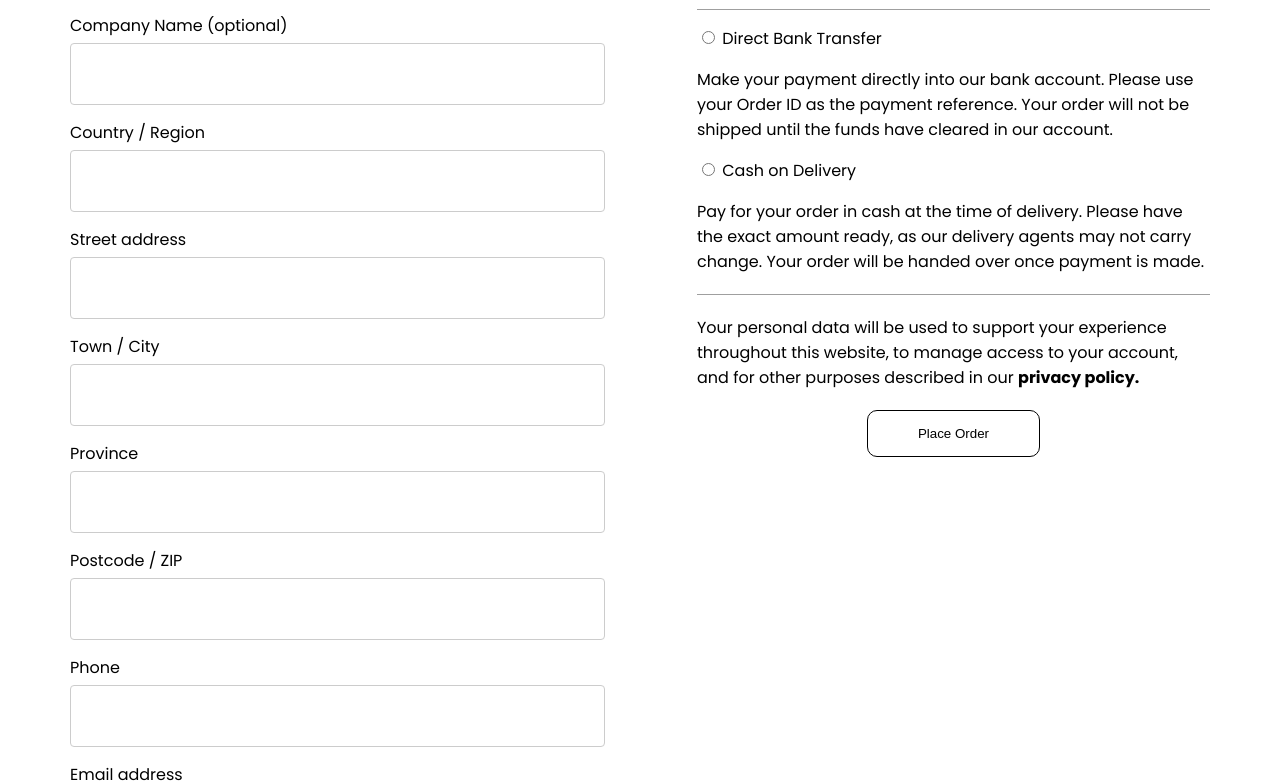
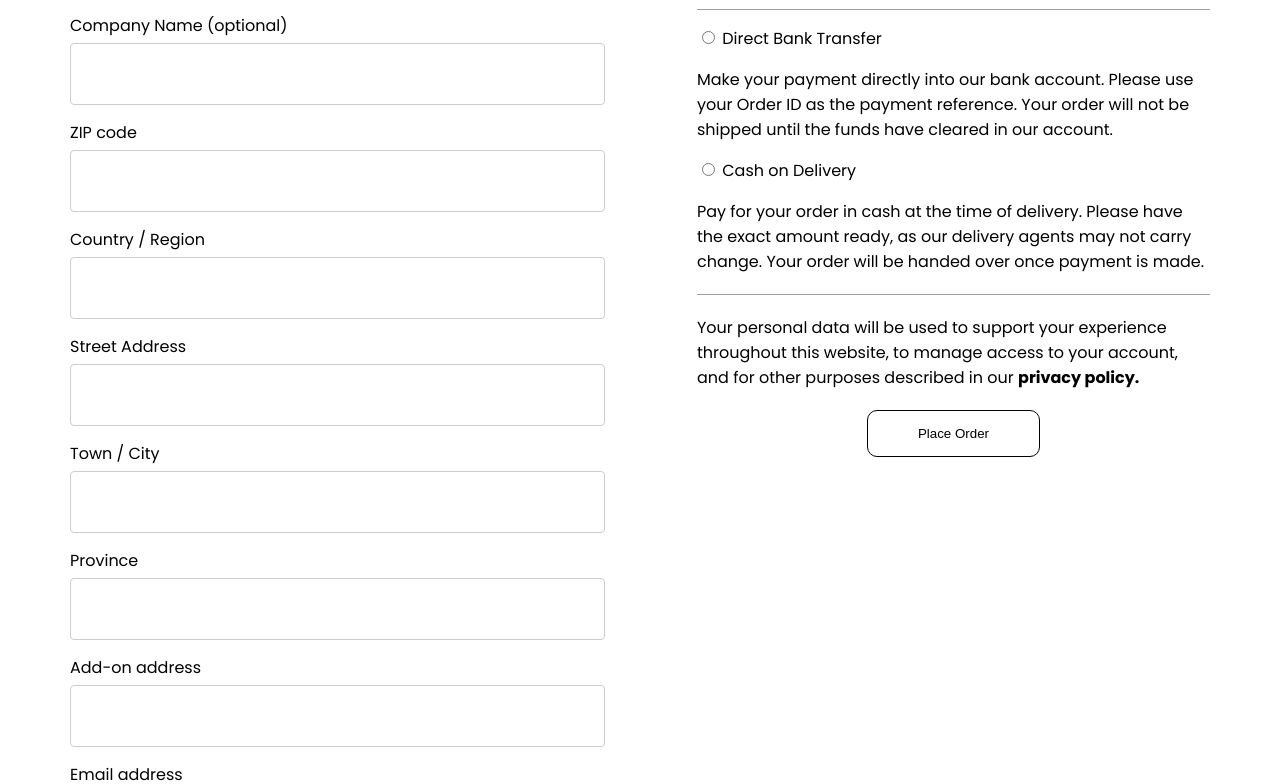
Before and after one commit to hallanpf/desafio3-frontend, a React (Vite) app: page /checkout in a window 1280 px wide. Shown: the part 816-1600 px from the top of the page. Built offline with nearby package versions, Linux system fonts and the light colour scheme.

Commit message:
Fix checkout fom

```diff
--- a/src/components/Checkout.tsx
+++ b/src/components/Checkout.tsx
@@ -24,11 +24,15 @@ const Checkout = () => {
             <input type='text' id='company-name' name='company-name' />
           </div>
           <div>
+            <label htmlFor='postcode-zip'>ZIP code</label>
+            <input type='text' id='postcode-zip' name='postcode-zip' required />
+          </div>
+          <div>
             <label htmlFor='country-region'>Country / Region</label>
             <input type='text' id='country-region' name='country-region' required />
           </div>
           <div>
-            <label htmlFor='street-address'>Street address</label>
+            <label htmlFor='street-address'>Street Address</label>
             <input type='text' id='street-address' name='street-address' required />
           </div>
           <div>
@@ -40,12 +44,8 @@ const Checkout = () => {
             <input type='text' id='province' name='province' required />
           </div>
           <div>
-            <label htmlFor='postcode-zip'>Postcode / ZIP</label>
-            <input type='text' id='postcode-zip' name='postcode-zip' required />
-          </div>
-          <div>
-            <label htmlFor='phone'>Phone</label>
-            <input type='tel' id='phone' name='phone' required />
+            <label htmlFor='add-on-address'>Add-on address</label>
+            <input type='text' id='add-on-address' name='add-on-address' required />
           </div>
           <div>
             <label htmlFor='email'>Email address</label>
```
